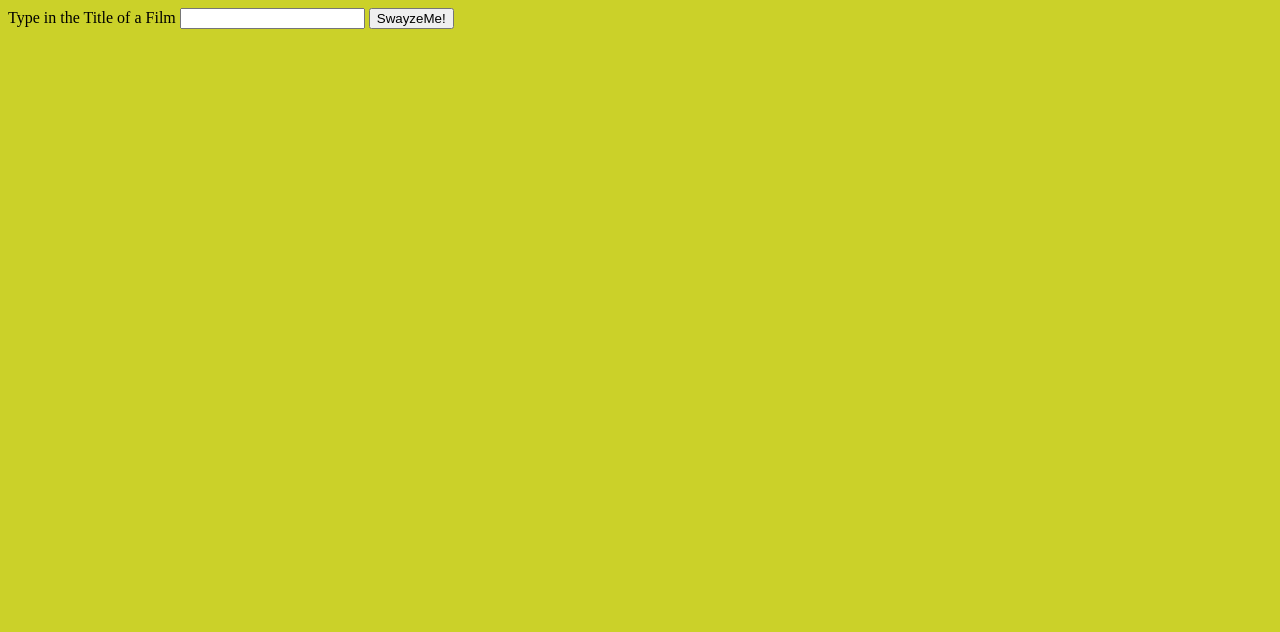
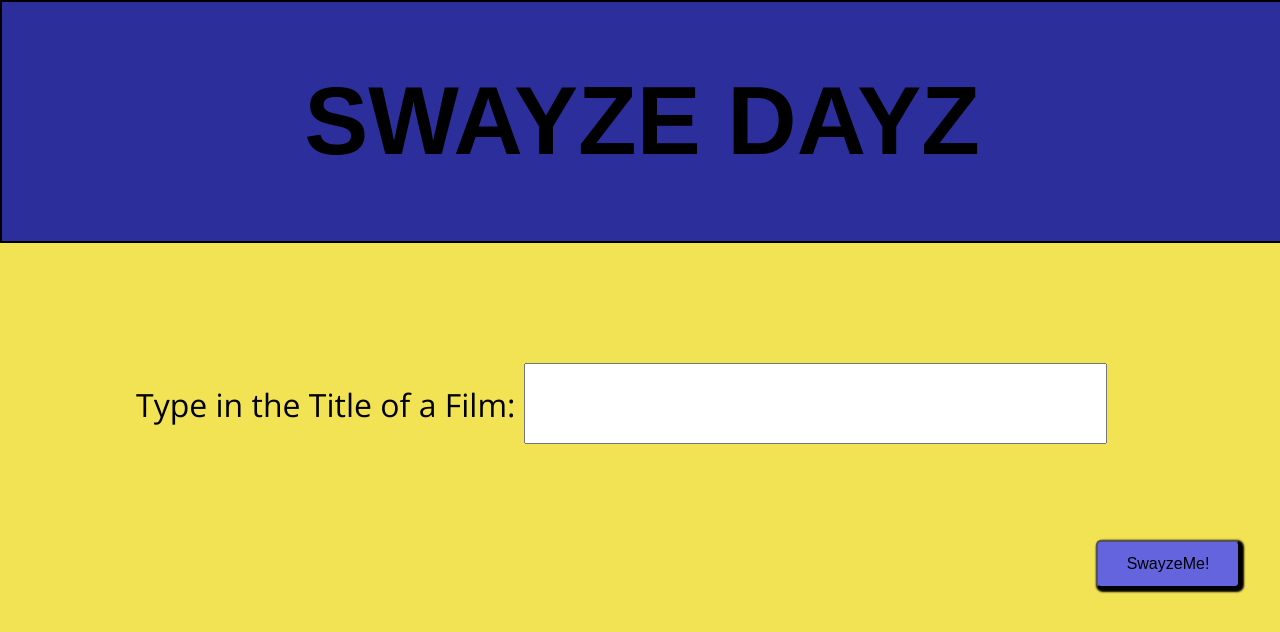
Before and after one commit to stevenleelawson/SwayzeDayz, a plain HTML site: page index.html in a window 1280 px wide. Drawn offline with nearby package versions, Linux system fonts and the light colour scheme; a web font is replaced by a local one.

Commit message:
tight css, bro

```diff
--- a/data.js
+++ b/data.js
@@ -51,7 +51,7 @@ $(document).ready(function (){
         if(inputMovie===movieResults[i].results[j].title.toLowerCase()){
 // WHAT DO YOU WANY ME TO DO //
           SwayzeDay=true;
-          // $('.overView').empty();
+          $('.overView').empty();
           $('.overView').append(movieResults[i].results[j].overview);
 
         }
@@ -63,13 +63,16 @@ $(document).ready(function (){
 
       if (SwayzeDay===false){
         $('.ahpend').append("Not a SwayzeDay!")
-        $('body').css('background-color', 'pink')
+        $('body').css('background-color', 'red')
+        $('header').css('background-color','black')
+        $('h1').css('color','red')
         $('.overView').empty();
       } else {
         // $('.overView').append(movieResults[i].results[j].overview)
+        // $('.overView').empty();
+        $('.ahpend').append("SwayzeDay!!!!")
+        $('body').css('background-color', 'green')
 
-        $('.ahpend').append("SwayzeDay!!!!")
-        $('body').css('background-color', 'blue')
       }
     }
   })
--- a/index.html
+++ b/index.html
@@ -1,6 +1,7 @@
 <!DOCTYPE html>
 <html>
-  <head>
+
+<head>
     <meta charset="utf-8">
     <title></title>
     <script src="https://cdnjs.cloudflare.com/ajax/libs/jquery/3.0.0-beta1/jquery.js"></script>
@@ -8,19 +9,21 @@
     </script>
     <link rel="stylesheet" href="style.css">
     <script src="data.js"></script>
-  </head>
-  <body>
+    <link href='https://fonts.googleapis.com/css?family=Sarpanch:400,700' rel='stylesheet' type='text/css'>
+</head>
+
+<body>
+    <header>
+        <h1>SWAYZE DAYZ</h1>
+    </header>
     <main>
-
-
-
-
-
-        <label for="1">Type in the Title of a Film</label>
-
-        <input type="text" class="painInTheAss" name="search"id="1"></input>
-
-        <button type="button" name="button" class="swayzeMe">SwayzeMe!</button>
+        <section class="textBox">
+          <label for="1">Type in the Title of a Film:</label>
+          <input type="text" class="painInTheAss" name="search" style="font-size: 40px" id="1"></input>
+        </section>
+        <!-- <section class="buttonMan"> -->
+          <button type="button" name="button" class="swayzeMe">SwayzeMe!</button>
+        <!-- </section> -->
         <div class="ahpend"></div>
         <div class="overView"></div>
 
@@ -30,5 +33,6 @@
 
     </main>
 
-  </body>
+</body>
+
 </html>
--- /dev/null
+++ b/sass/_colors.scss
@@ -0,0 +1,4 @@
+body {
+  background-color: rgb(242, 227, 85);
+}
+// $black= hsl(332, 33%, 7%);
--- /dev/null
+++ b/sass/_fonts.scss
@@ -0,0 +1,15 @@
+// @import url(https://fonts.googleapis.com/css?family=Sarpanch:400,700);
+@import url(https://fonts.googleapis.com/css?family=Open+Sans:400,700italic);
+h1 {
+  font-size: 6rem;
+  font-family: 'Sarpanch', sans-serif;
+}
+.textBox {
+  font-family: 'Open Sans', sans-serif;
+  font-size: 2rem;
+  padding: 6rem;
+}
+input {
+  padding: 1rem 2rem 1rem 2rem;
+
+}
--- /dev/null
+++ b/sass/_layout.scss
@@ -0,0 +1,38 @@
+header {
+  width: 100vw;
+//   height: 20vh;
+  background-color:hsl(239, 56%, 39%);
+//   padding: 0px;
+//   margin: auto;
+  display: flex;
+  justify-content: center;
+  align-items: center;
+
+  margin: -8px;
+  border: 2px solid black;
+}
+h1 {
+  flex-wrap: wrap;
+}
+main {
+  display: flex;
+  flex-wrap: wrap;
+  margin: 2em;
+  flex-direction: column;
+  // justify-content: center;
+}
+.textBox {
+  font-size: 3rem;
+}
+.ahpend{
+  font-size: 7rem;
+}
+.swayzeMe {
+  align-self: flex-end;
+  height: 3rem;
+  width: 9rem;
+  border-radius: 5px;
+  box-shadow: 2px 2px 2px 2px;
+  font-size: 1rem;
+  background-color:rgb(99, 100, 222);
+}
--- /dev/null
+++ b/sass/style.scss
@@ -0,0 +1,3 @@
+@import "_layout.scss";
+@import "_colors.scss";
+@import "_fonts.scss";
```
Also changed, not shown: firebase.json, style.css, style.scss (deleted).
